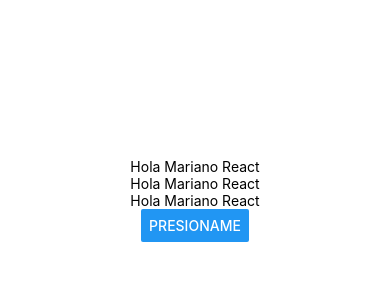
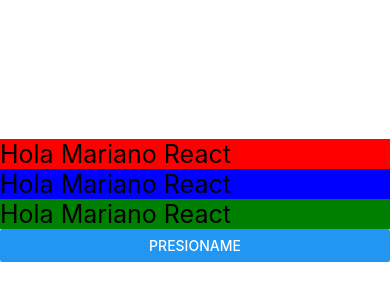
Before and after one commit to MarianoOrduna/PM192, a React Native app in the folder my-blank/: screen / in a window 390 px wide. Shown: the part 222-522 px from the top of the page. Built offline with nearby package versions, Linux system fonts and the light colour scheme.

Commit message:
Practica 6PM

```diff
--- a/my-blank/App.js
+++ b/my-blank/App.js
@@ -2,21 +2,22 @@
 import { StatusBar } from 'expo-status-bar';
 import { StyleSheet, Text, View,Button } from 'react-native';
 import React,{useState} from 'react';
-const Texto=()=>{
+
+const Texto=({style})=>{
 
   const[contenido,setContenido]=useState('Hola Mariano React')
   const actualizarTexto=()=>{setContenido('Estado Actualizado')
   }
-  return(<Text onPress={actualizarTexto}>{contenido}</Text>)
+  return(<Text style={[styles.Text,style]} onPress={actualizarTexto}>{contenido}</Text>)
 }
 
 /* Zona 2 Main */
 export default function App() {
   return (
     <View style={styles.container}>
-      <Texto >  </Texto>
-      <Texto >  </Texto>
-      <Texto > </Texto>
+      <Texto  style={styles.red}> </Texto>
+      <Texto  style={styles.blue} ></Texto>
+      <Texto  style={styles.green}></Texto>
       <Button title="Presioname"> </Button>
       <StatusBar style="auto" />
     </View>
@@ -27,7 +28,18 @@
   container: {
     flex: 1,
     backgroundColor: '#fff',
-    alignItems: 'center',
+    alignItems: 'base-line',
     justifyContent: 'center',
+    flexDirection:'column',
   },
+  Text:{
+    color:'black',
+    fontSize:25,
+/*     height:100,
+ */    /* width:100, */
+  },
+  red: { /* flex:1, */ backgroundColor: 'red'},
+  green: {/* flex:2, */ backgroundColor: 'green'},
+  blue: { /* flex:3, */backgroundColor: 'blue'},
+
 });
```
